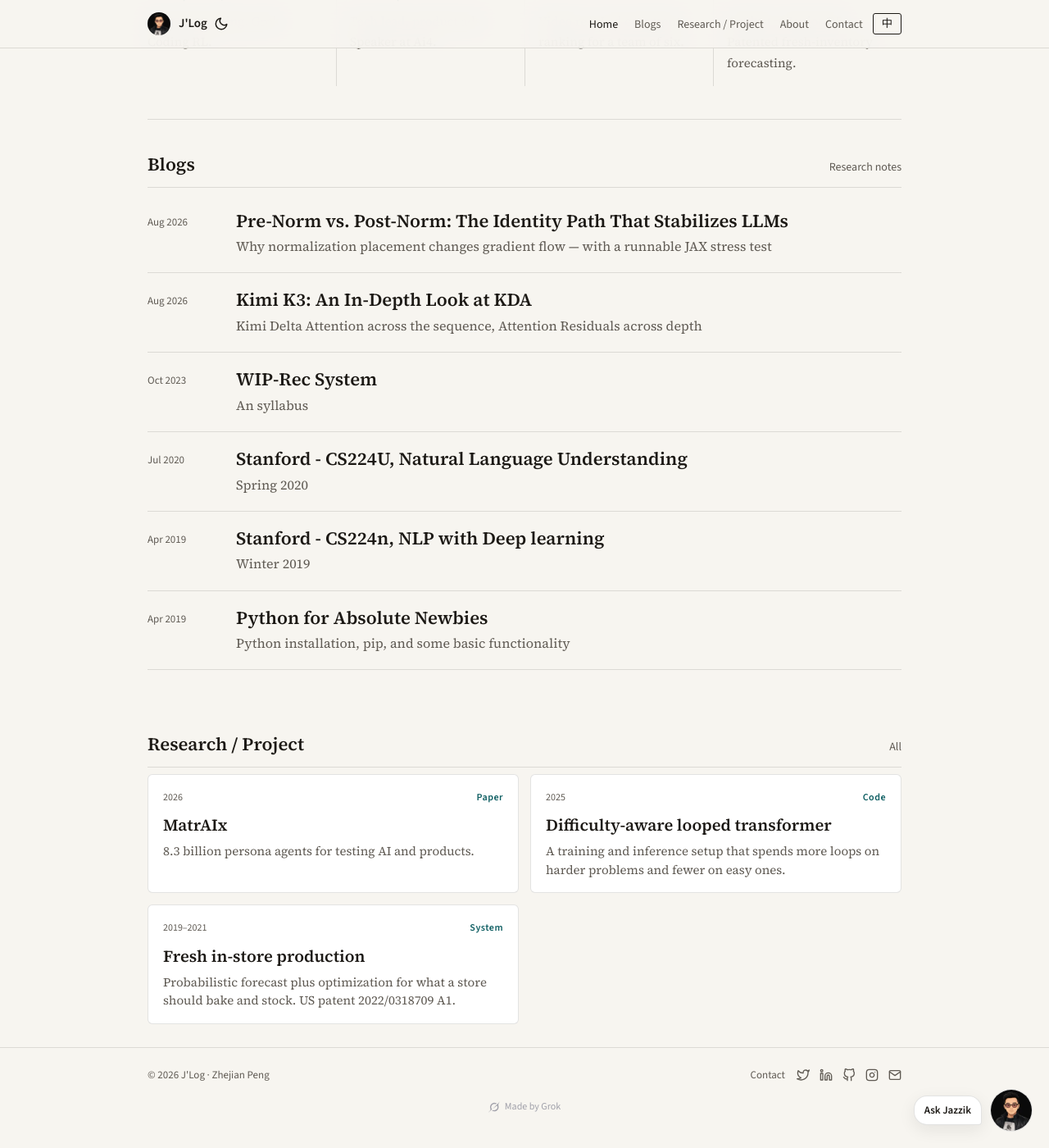
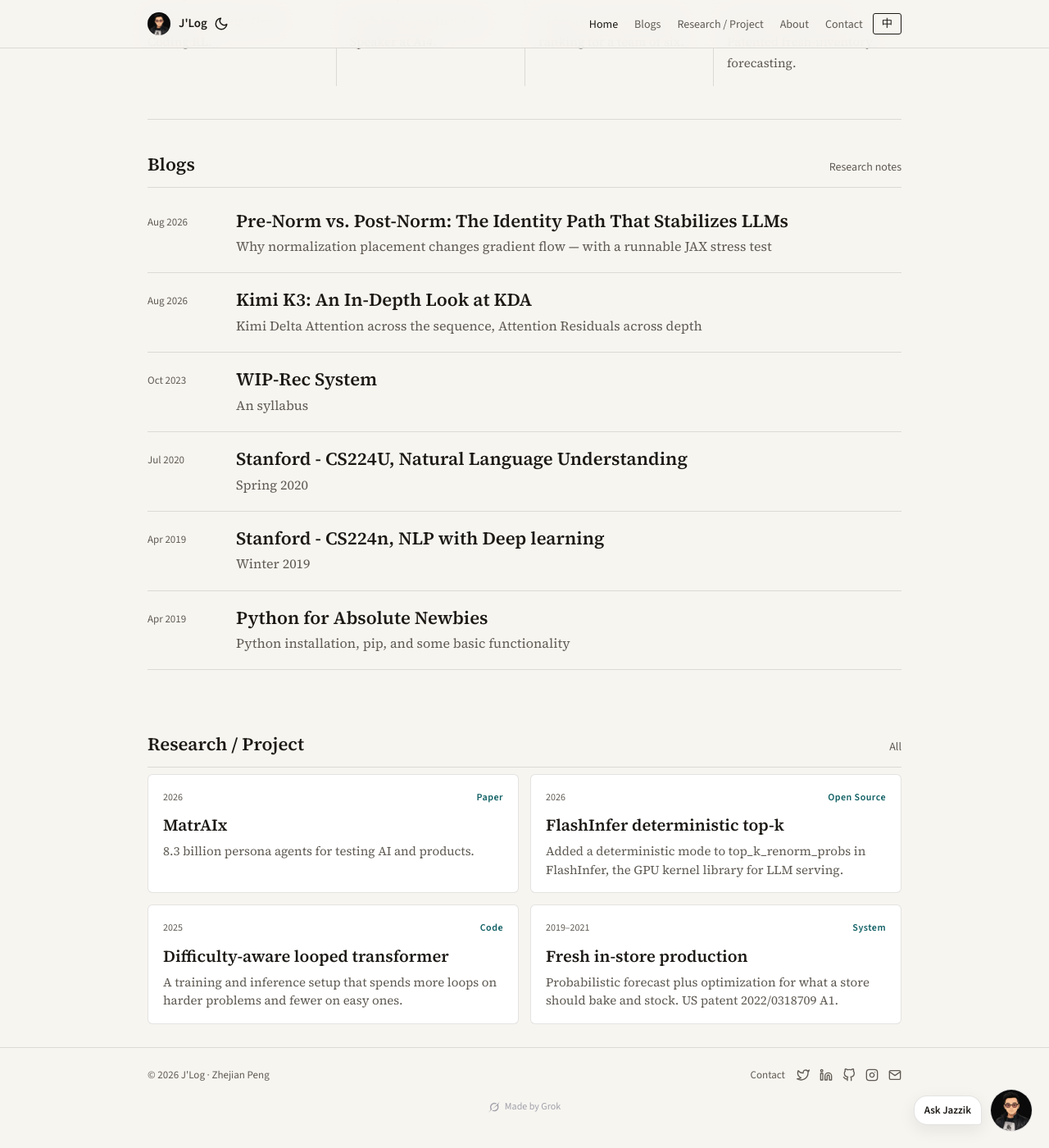
Before and after one commit to jazzikp/jazzikp.github.io, a Jekyll site: the page built from index.html, in a window 1280 px wide and 1400 px high, scrolled down 546 px. Shown: the whole window at 82% size. Built offline with Jekyll 4.4.1, drawn with Linux system fonts in a browser that asks for light colours; the list of posts is cut into pages by our own code.

Commit message:
Feature the FlashInfer contribution on the homepage
Show four featured Research / Project cards so the grid fills 2x2, label the FlashInfer PR as open source, and let a lone last card span the row.

```diff
--- a/_config.yml
+++ b/_config.yml
@@ -44,7 +44,7 @@ sass:
 # Appended to css/ and js/ URLs, and names the service worker's caches.
 # Bump it whenever a stylesheet or script changes so returning visitors get the
 # new file instead of a cached one.
-asset_version: 30
+asset_version: 31
 
 exclude:
   - node_modules
--- a/_data/projects.yml
+++ b/_data/projects.yml
@@ -7,10 +7,10 @@
 
 - title: FlashInfer deterministic top-k
   year: "2026"
-  kind: code
-  summary: Made top_k_renorm_probs deterministic in FlashInfer, the GPU kernel library for LLM serving.
+  kind: open source
+  summary: Added a deterministic mode to top_k_renorm_probs in FlashInfer, the GPU kernel library for LLM serving.
   url: https://github.com/flashinfer-ai/flashinfer/pull/4831
-  featured: false
+  featured: true
 
 - title: Difficulty-aware looped transformer
   year: "2025"
--- a/_sass/_projects.scss
+++ b/_sass/_projects.scss
@@ -27,6 +27,8 @@
   padding-bottom: 8px;
 }
 .home-projects { padding-bottom: 28px; }
+// An odd card count would leave an empty cell in the two-column grid.
+.home-projects .project-card:last-child:nth-child(odd) { grid-column: 1 / -1; }
 .project-card {
   display: block;
   text-decoration: none;
--- a/index.html
+++ b/index.html
@@ -81,7 +81,7 @@ layout: default
         </div>
         <div class="project-grid home-projects">
             {% assign featured = site.data.projects | where: "featured", true %}
-            {% for p in featured limit: 3 %}
+            {% for p in featured limit: 4 %}
             <a class="project-card" href="{{ p.url }}" {% if p.url contains 'http' %}target="_blank" rel="noopener"{% endif %}>
                 <div class="project-meta">
                     <time>{{ p.year }}</time>
```
